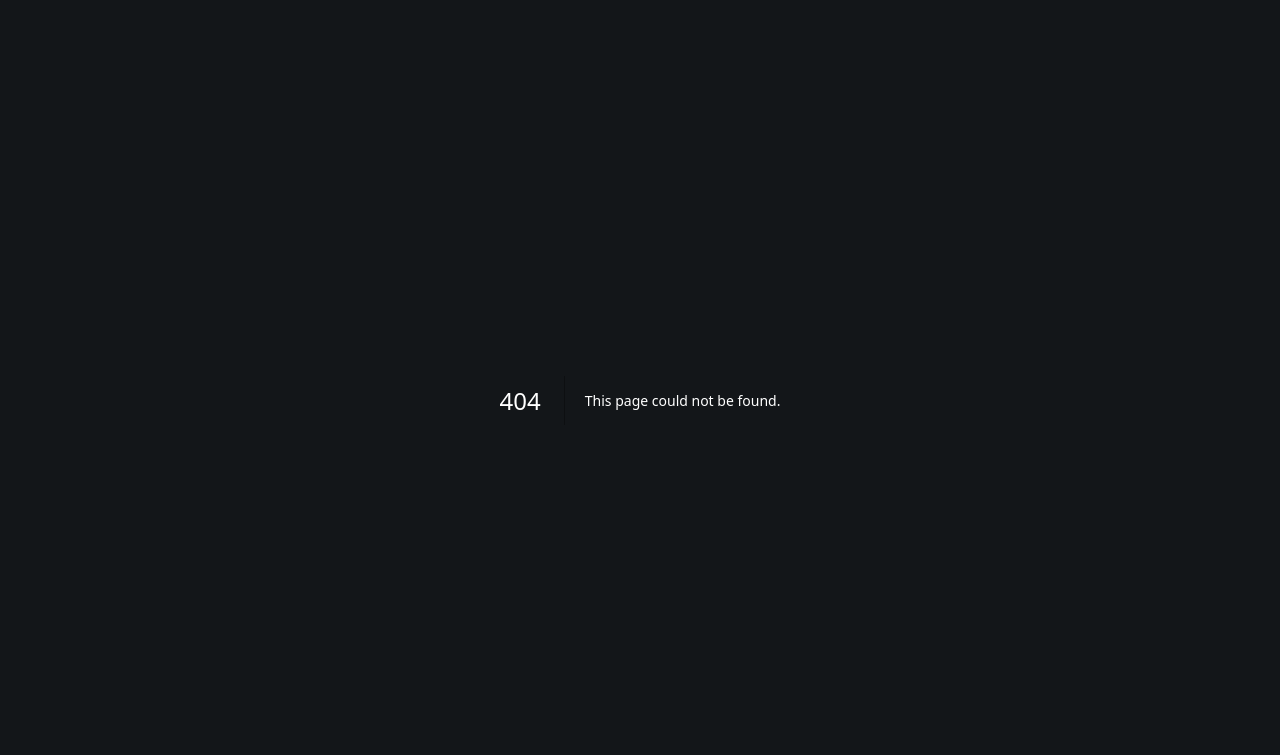
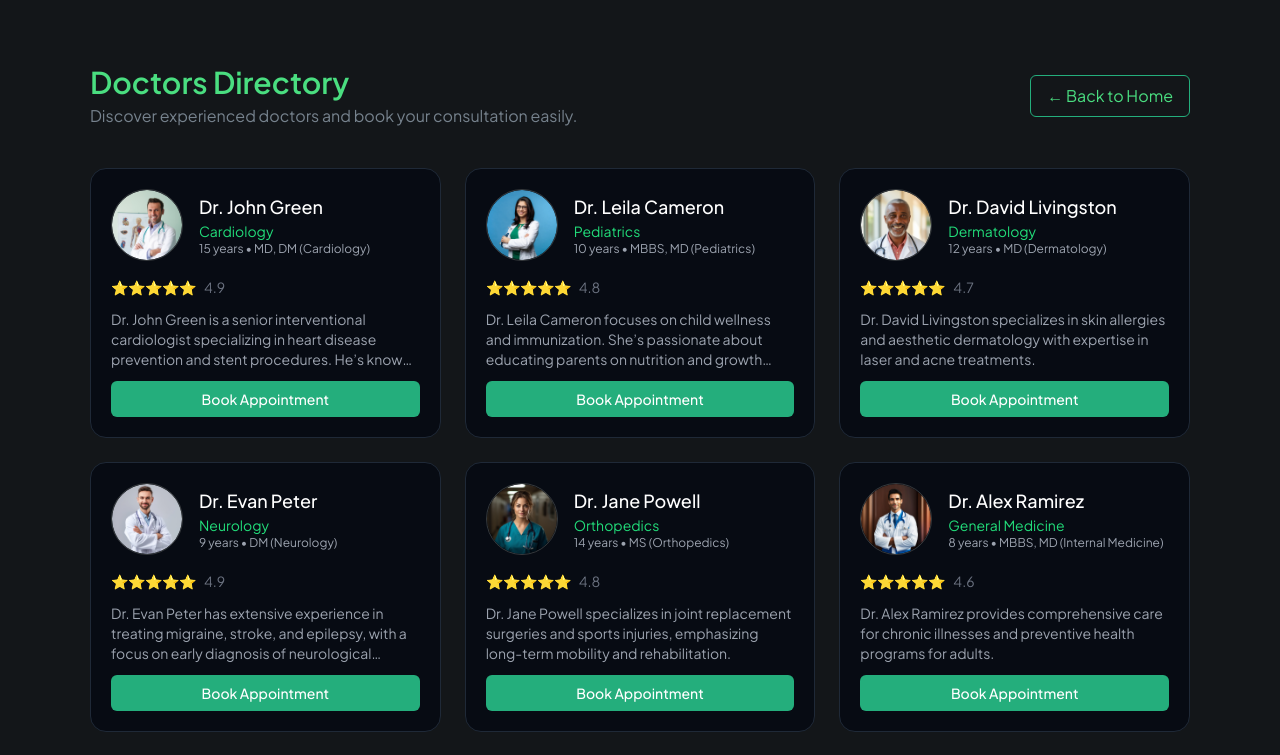
Before and after one commit to Anushka404/HealthPulse, a Next.js app: page /doctors in a window 1280 px wide. Before the commit this address had no page. Shown: the top 755 px of the page. Built offline with nearby package versions, Linux system fonts and the light colour scheme.

Commit message:
doctors page

```diff
--- /dev/null
+++ b/app/doctors/page.tsx
@@ -0,0 +1,83 @@
+import Image from "next/image";
+import Link from "next/link";
+import { Doctors } from "@/constants";
+
+export const metadata = {
+  title: "Doctors Directory | CarePulse",
+  description: "Browse available physicians and start booking.",
+};
+
+export default function DoctorsDirectory() {
+  return (
+    <div className="flex min-h-screen bg-dark-900 text-white">
+      <section className="container py-16">
+        <div className="mx-auto max-w-[1100px]">
+          {/* Header */}
+          <div className="mb-10 flex flex-col sm:flex-row sm:items-center sm:justify-between gap-4">
+            <div>
+              <h1 className="text-3xl font-semibold text-green-400">Doctors Directory</h1>
+              <p className="text-dark-600 mt-1">
+                Discover experienced doctors and book your consultation easily.
+              </p>
+            </div>
+            <Link
+              href="/"
+              className="rounded-md border border-green-500 bg-transparent px-4 py-2 text-green-400 hover:bg-green-500 hover:text-white transition"
+            >
+              ← Back to Home
+            </Link>
+          </div>
+
+          {/* Doctors Grid */}
+          <ul className="grid grid-cols-1 gap-6 sm:grid-cols-2 lg:grid-cols-3">
+            {Doctors.map((doc, idx) => (
+              <li
+                key={`${doc.name}-${idx}`}
+                className="group flex flex-col gap-3 rounded-2xl border border-[#1F2937]
+             bg-[#070b13] p-5 transition-all hover:border-[#22DD7A]
+             hover:bg-[#101a28] hover:shadow-[0_0_15px_rgba(34,221,122,0.2)]"
+              >
+                <div className="flex items-center gap-4">
+                  <Image
+                    src={doc.image}
+                    alt={doc.name}
+                    width={72}
+                    height={72}
+                    className="rounded-full border border-dark-500 object-cover group-hover:scale-105 transition-transform"
+                  />
+                  <div>
+                    <p className="text-lg font-medium text-white">Dr. {doc.name}</p>
+                    <p className="text-sm text-[#22DD7A]">{doc.specialty}</p>
+                    <p className="text-xs text-gray-400">
+                      {doc.experience} • {doc.qualification}
+                    </p>
+                  </div>
+                </div>
+
+                {/* Rating */}
+                <div className="flex items-center gap-1 text-yellow-400 text-sm mt-1">
+                  {"⭐".repeat(Math.round(doc.rating))}{" "}
+                  <span className="ml-1 text-gray-500">{doc.rating.toFixed(1)}</span>
+                </div>
+
+                {/* About */}
+                <p className="text-sm text-gray-400 line-clamp-3">{doc.about}</p>
+
+                <Link
+                  href="/"
+                  className="mt-auto inline-block rounded-md bg-green-500 px-3 py-2 text-center text-sm font-medium text-white hover:bg-green-400 transition"
+                >
+                  Book Appointment
+                </Link>
+              </li>
+            ))}
+          </ul>
+
+          <p className="mt-10 text-center text-sm text-dark-500">
+            Tip: Select your preferred doctor and continue with appointment booking.
+          </p>
+        </div>
+      </section>
+    </div>
+  );
+}
--- a/app/page.tsx
+++ b/app/page.tsx
@@ -29,8 +29,11 @@ const Home = ({ searchParams }: SearchParamProps) => {
 
           <div className="text-14-regular mt-20 flex justify-between">
             <p className="justify-items-end text-dark-600 xl:text-left">
-              © 2024 CarePluse
+              © 2025 CarePluse
             </p>
+            <Link href="/doctors" className="text-green-500">
+              Doctors
+            </Link>
             <Link href="/?admin=true" className="text-green-500">
               Admin
             </Link>
--- a/app/patients/[userId]/new-appointment/page.tsx
+++ b/app/patients/[userId]/new-appointment/page.tsx
@@ -26,7 +26,7 @@ const Appointment = async ({ params: { userId } }: SearchParamProps) => {
 
           />
 
-          <p className="copyright mt-10 py-12">© 2024 CarePluse</p>
+          <p className="copyright mt-10 py-12">© 2025 CarePluse</p>
         </div>
       </section>
 
--- a/app/patients/[userId]/new-appointment/success/page.tsx
+++ b/app/patients/[userId]/new-appointment/success/page.tsx
@@ -73,7 +73,7 @@ const RequestSuccess = async ({
           </Link>
         </Button>
 
-        <p className="copyright">© 2024 CarePluse</p>
+        <p className="copyright">© 2025 CarePluse</p>
       </div>
     </div>
   );
--- a/app/patients/[userId]/register/page.tsx
+++ b/app/patients/[userId]/register/page.tsx
@@ -24,7 +24,7 @@ const Register = async ({ params: { userId } }: SearchParamProps) => {
 
            <RegisterForm user={user} />
 
-          <p className="copyright py-12">© 2024 CarePluse</p>
+          <p className="copyright py-12">© 2025 CarePluse</p>
         </div>
       </section>
 
--- a/constants/index.ts
+++ b/constants/index.ts
@@ -1,3 +1,5 @@
+import { spec } from "node:test/reporters";
+
 export const GenderOptions = ["Male", "Female", "Other"];
 
 export const PatientFormDefaultValues = {
@@ -44,38 +46,92 @@ export const Doctors = [
   {
     image: "/assets/images/dr-green.png",
     name: "John Green",
+    specialty: "Cardiology",
+    experience: "15 years",
+    qualification: "MD, DM (Cardiology)",
+    rating: 4.9,
+    about:
+      "Dr. John Green is a senior interventional cardiologist specializing in heart disease prevention and stent procedures. He’s known for his calm approach and accurate diagnosis.",
   },
   {
     image: "/assets/images/dr-cameron.png",
     name: "Leila Cameron",
+    specialty: "Pediatrics",
+    experience: "10 years",
+    qualification: "MBBS, MD (Pediatrics)",
+    rating: 4.8,
+    about:
+      "Dr. Leila Cameron focuses on child wellness and immunization. She’s passionate about educating parents on nutrition and growth monitoring.",
   },
   {
     image: "/assets/images/dr-livingston.png",
     name: "David Livingston",
+    specialty: "Dermatology",
+    experience: "12 years",
+    qualification: "MD (Dermatology)",
+    rating: 4.7,
+    about:
+      "Dr. David Livingston specializes in skin allergies and aesthetic dermatology with expertise in laser and acne treatments.",
   },
   {
     image: "/assets/images/dr-peter.png",
     name: "Evan Peter",
+    specialty: "Neurology",
+    experience: "9 years",
+    qualification: "DM (Neurology)",
+    rating: 4.9,
+    about:
+      "Dr. Evan Peter has extensive experience in treating migraine, stroke, and epilepsy, with a focus on early diagnosis of neurological disorders.",
   },
   {
     image: "/assets/images/dr-powell.png",
     name: "Jane Powell",
+    specialty: "Orthopedics",
+    experience: "14 years",
+    qualification: "MS (Orthopedics)",
+    rating: 4.8,
+    about:
+      "Dr. Jane Powell specializes in joint replacement surgeries and sports injuries, emphasizing long-term mobility and rehabilitation.",
   },
   {
     image: "/assets/images/dr-remirez.png",
     name: "Alex Ramirez",
+    specialty: "General Medicine",
+    experience: "8 years",
+    qualification: "MBBS, MD (Internal Medicine)",
+    rating: 4.6,
+    about:
+      "Dr. Alex Ramirez provides comprehensive care for chronic illnesses and preventive health programs for adults.",
   },
   {
     image: "/assets/images/dr-lee.png",
     name: "Jasmine Lee",
+    specialty: "Gynecology",
+    experience: "11 years",
+    qualification: "MD (Obstetrics & Gynecology)",
+    rating: 4.8,
+    about:
+      "Dr. Jasmine Lee is an experienced OB-GYN focusing on women’s reproductive health, prenatal care, and infertility management.",
   },
   {
     image: "/assets/images/dr-cruz.png",
     name: "Alyana Cruz",
+    specialty: "Psychiatry",
+    experience: "13 years",
+    qualification: "MD (Psychiatry)",
+    rating: 4.7,
+    about:
+      "Dr. Alyana Cruz helps patients manage stress, depression, and anxiety through therapy and lifestyle-based interventions.",
   },
   {
     image: "/assets/images/dr-sharma.png",
     name: "Hardik Sharma",
+    specialty: "Endocrinology",
+    experience: "10 years",
+    qualification: "DM (Endocrinology)",
+    rating: 4.9,
+    about:
+      "Dr. Hardik Sharma specializes in diabetes and thyroid management with a focus on patient education and preventive endocrinology.",
   },
 ];
 
```
